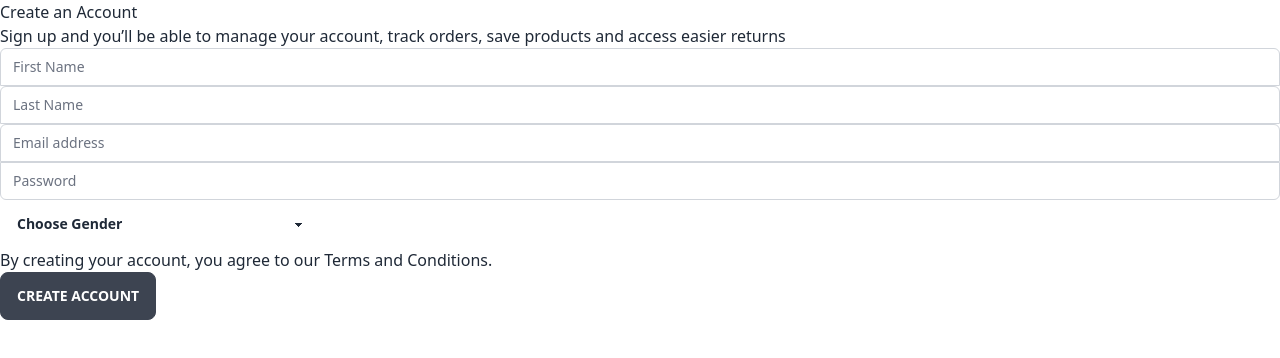
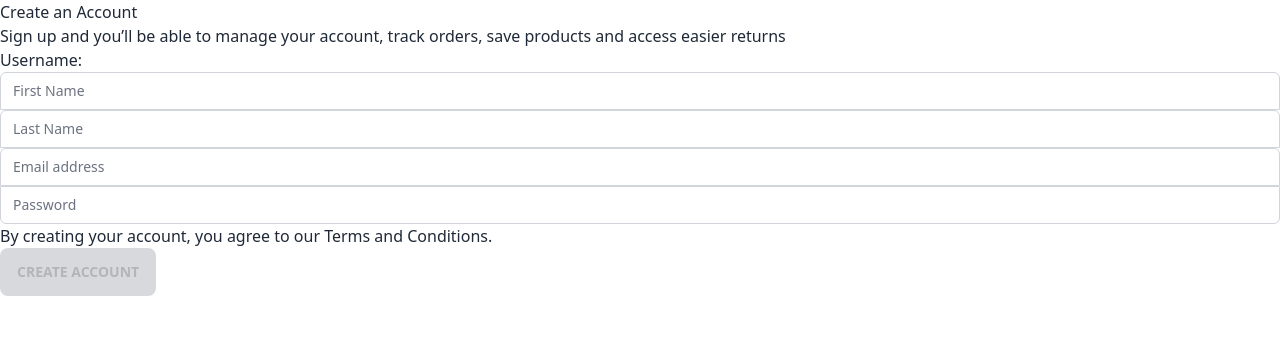
Before and after one commit to michaelmhtong/portfolio-eshop, a React (Create React App) app in the folder ecommerce-web/: page /register in a window 1280 px wide. Shown: the top 358 px of the page. Built offline with nearby package versions, Linux system fonts and the light colour scheme.

Commit message:
build: email and password validation

```diff
--- a/ecommerce-web/src/pages/Register.jsx
+++ b/ecommerce-web/src/pages/Register.jsx
@@ -1,23 +1,46 @@
 import React from "react";
 import { useState } from "react";
 import { register } from "../redux/apiCalls";
-import { useDispatch, useSelector } from "react-redux";
+import { useDispatch } from "react-redux";
+import { useEffect } from "react";
 
 const Register = () => {
+  const dispatch = useDispatch();
+
   const [email, setEmail] = useState("");
+  const [validEmail, setValidEmail] = useState(false);
+
   const [password, setPassword] = useState("");
+  const [validPassword, setValidPassword] = useState(false);
+
   const [firstName, setFirstName] = useState("");
   const [lastName, setLastName] = useState("");
-  const dispatch = useDispatch();
 
-  const handleRegister = () => {
+  const handleRegister = (e) => {
+    e.preventDefault();
     register(dispatch, { email, password, firstName, lastName });
   };
+
+  // check the validation of email
+  const EMAIL_REGEX = /^\w+([\.-]?\w+)*@\w+([\.-]?\w+)*(\.\w{2,3})+$/;
+  useEffect(() => {
+    const result = EMAIL_REGEX.test(email);
+    setValidEmail(result);
+  }, [email]);
+
+  // check the validation of password
+  const PW_REGEX = /^(?=.*[a-z])(?=.*[A-Z])(?=.*[0-9])(?=.*[!@#$%^&*])(?=.{8,})/;
+  useEffect(() => {
+    const result = PW_REGEX.test(password);
+    setValidPassword(result);
+  }, [password]);
 
   return (
     <div>
       <h1>Create an Account</h1>
       <h2>Sign up and you’ll be able to manage your account, track orders, save products and access easier returns</h2>
+      <form onSubmit={handleRegister}>
+        <label htmlFor="username">Username:</label>
         <input
           id="first-name"
           name="firstName"
@@ -44,8 +67,11 @@ const Register = () => {
           required
           className="relative block w-full appearance-none rounded-none rounded-t-md border border-gray-300 px-3 py-2 text-gray-900 placeholder-gray-500 focus:z-10 focus:border-indigo-500 focus:outline-none focus:ring-indigo-500 sm:text-sm"
           placeholder="Email address"
+          aria-invalid={validEmail ? "false" : "true"}
           onChange={(e) => setEmail(e.target.value)}
         />
+        {email && !validEmail ? <p id="emailnote">Please enter a valid email</p> : null}
+
         <input
           id="password"
           name="password"
@@ -54,20 +80,16 @@ const Register = () => {
           required
           className="relative block w-full appearance-none rounded-none rounded-b-md border border-gray-300 px-3 py-2 text-gray-900 placeholder-gray-500 focus:z-10 focus:border-indigo-500 focus:outline-none focus:ring-indigo-500 sm:text-sm"
           placeholder="Password"
+          aria-invalid={validPassword ? "false" : "true"}
           onChange={(e) => setPassword(e.target.value)}
         />
-      <select className="select w-full max-w-xs">
-        <option disabled selected>
-          Choose Gender
-        </option>
-        <option>Male</option>
-        <option>Female</option>
-        <option>Prefer not to say</option>
-      </select>
+        {password && !validPassword ? <p id="pwdnote">123</p> : null}
+
         <h3>By creating your account, you agree to our Terms and Conditions.</h3>
-      <button className="btn" onClick={handleRegister}>
+        <button className="btn" disabled={!validEmail || !validPassword}>
           CREATE ACCOUNT
         </button>
+      </form>
     </div>
   );
 };
```
Lines whose indentation alone changed are shown as unchanged.
